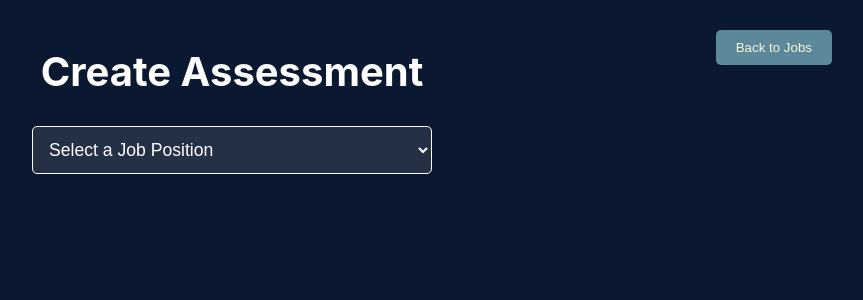
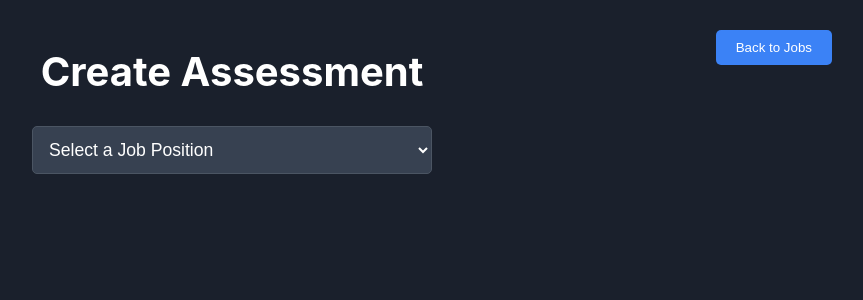
Before and after one commit to Devesh0309/Project, a React (Create React App) app: page /assessment in a window 1280 px wide. Shown: the top 300 px of the page, without its empty margins (408-1271 px from the left). Built offline with nearby package versions, Linux system fonts and the light colour scheme.

Commit message:
Fifth commit

```diff
--- a/src/pages/assessment.js
+++ b/src/pages/assessment.js
@@ -8,8 +8,8 @@ const Assessment = () => {
   const [selectedJob, setSelectedJob] = useState('');
   const [questions, setQuestions] = useLocalStorage('assessment-questions', []);
   const [jobs] = useLocalStorage('jobs', [
-    { id: 1, title: 'Software Engineer' },
-    { id: 2, title: 'Product Manager' }
+    { id: 1, title: 'Software Engineer', isRecent: true },
+    { id: 2, title: 'Product Manager', isRecent: false }
   ]);
   const [currentQuestion, setCurrentQuestion] = useState({
     question: '',
@@ -46,7 +46,7 @@ const Assessment = () => {
   return (
     <div style={{
       padding: '20px',
-      backgroundColor: '#0A1931',
+      backgroundColor: '#1A202C',
       minHeight: '100vh'
     }}>
       {/* Header Section */}
@@ -71,23 +71,24 @@ const Assessment = () => {
           onClick={() => navigate('/employee')}
           style={{
             padding: '10px 20px',
-            backgroundColor: '#5C8999',
-            color: '#F5F5DC',
+            backgroundColor: '#3B82F6',
+            color: '#FFFFFF',
             border: 'none',
             borderRadius: '5px',
             cursor: 'pointer',
             position: 'absolute',
             right: '20px',
             top: '10px',
+            transition: 'background-color 0.3s',
             '&:hover': {
-              backgroundColor: '#4A6F7C'
+              backgroundColor: '#2563EB'
             }
           }}
         >
           Back to Jobs
         </button>
 
-        {/* Updated Job Selection Dropdown */}
+        {/* Job Selection Dropdown */}
         <select
           value={selectedJob}
           onChange={(e) => setSelectedJob(e.target.value)}
@@ -96,8 +97,8 @@ const Assessment = () => {
             borderRadius: '5px',
             width: '400px',
             fontSize: '1.1rem',
-            border: '1px solid #FFFFFF',
-            backgroundColor: 'rgba(255, 255, 255, 0.1)',
+            border: '1px solid #4B5563',
+            backgroundColor: '#374151',
             color: '#FFFFFF',
             cursor: 'pointer'
           }}
@@ -106,11 +107,24 @@ const Assessment = () => {
 
           {/* Recently Added Jobs Group */}
           {jobs.filter(job => job.isRecent).length > 0 && (
-            <optgroup label="Recently Added Jobs">
+            <optgroup
+              label="Recently Added Jobs"
+              style={{
+                backgroundColor: '#2D3748',
+                color: '#FFFFFF'
+              }}
+            >
               {jobs
                 .filter(job => job.isRecent)
                 .map(job => (
-                  <option key={`recent-${job.id}`} value={job.id}>
+                  <option
+                    key={`recent-${job.id}`}
+                    value={job.id}
+                    style={{
+                      backgroundColor: '#374151',
+                      color: '#FFFFFF'
+                    }}
+                  >
                     {job.title}
                   </option>
                 ))
@@ -119,9 +133,22 @@ const Assessment = () => {
           )}
 
           {/* All Jobs Group */}
-          <optgroup label="All Jobs">
+          <optgroup
+            label="All Jobs"
+            style={{
+              backgroundColor: '#2D3748',
+              color: '#FFFFFF'
+            }}
+          >
             {jobs.map(job => (
-              <option key={`all-${job.id}`} value={job.id}>
+              <option
+                key={`all-${job.id}`}
+                value={job.id}
+                style={{
+                  backgroundColor: '#374151',
+                  color: '#FFFFFF'
+                }}
+              >
                 {job.title}
               </option>
             ))}
@@ -136,7 +163,7 @@ const Assessment = () => {
         }}>
           {/* Question Creation Form */}
           <div style={{
-            backgroundColor: '#F5F5DC',
+            backgroundColor: '#2D3748',
             padding: '30px',
             borderRadius: '15px',
             marginBottom: '30px',
@@ -144,7 +171,7 @@ const Assessment = () => {
           }}>
             <h2 style={{
               marginBottom: '20px',
-              color: '#333333'
+              color: '#FFFFFF'
             }}>
               Add New Question
             </h2>
@@ -162,10 +189,13 @@ const Assessment = () => {
                   padding: '12px',
                   marginBottom: '20px',
                   borderRadius: '5px',
-                  border: '1px solid #ddd',
+                  border: '1px solid #4B5563',
+                  backgroundColor: '#374151',
+                  color: '#FFFFFF',
                   fontSize: '1rem'
                 }}
               />
+
               {currentQuestion.options.map((option, index) => (
                 <div key={index} style={{
                   marginBottom: '15px',
@@ -188,7 +218,9 @@ const Assessment = () => {
                       flex: 1,
                       padding: '10px',
                       borderRadius: '5px',
-                      border: '1px solid #ddd'
+                      border: '1px solid #4B5563',
+                      backgroundColor: '#374151',
+                      color: '#FFFFFF'
                     }}
                   />
                   <input
@@ -206,14 +238,15 @@ const Assessment = () => {
                 onClick={handleAddQuestion}
                 style={{
                   padding: '10px 20px',
-                  backgroundColor: '#5C8999',
-                  color: '#F5F5DC',
+                  backgroundColor: '#3B82F6',
+                  color: '#FFFFFF',
                   border: 'none',
                   borderRadius: '5px',
                   cursor: 'pointer',
                   marginTop: '10px',
+                  transition: 'background-color 0.3s',
                   '&:hover': {
-                    backgroundColor: '#4A6F7C'
+                    backgroundColor: '#2563EB'
                   }
                 }}
               >
@@ -224,16 +257,16 @@ const Assessment = () => {
 
           {/* Questions List */}
           <div>
-            <h2 style={{ color: '#FFFFFF' }}>Questions List</h2>
+            <h2 style={{ color: '#FFFFFF', marginBottom: '20px' }}>Questions List</h2>
             {questions.map((question, index) => (
               <div
                 key={question.id}
                 style={{
-                  backgroundColor: '#F5F5DC',
+                  backgroundColor: '#2D3748',
                   padding: '20px',
                   borderRadius: '15px',
                   marginBottom: '10px',
-                  color: '#333333'
+                  color: '#FFFFFF'
                 }}
               >
                 <h3>Question {index + 1}</h3>
@@ -244,6 +277,9 @@ const Assessment = () => {
                       key={optIndex}
                       style={{
                         padding: '5px',
+                        backgroundColor: '#374151',
+                        margin: '5px 0',
+                        borderRadius: '5px'
                       }}
                     >
                       {option}
@@ -255,11 +291,15 @@ const Assessment = () => {
                     onClick={() => handleEditQuestion(question.id)}
                     style={{
                       padding: '5px 10px',
-                      backgroundColor: '#006400',
-                      color: '#F5F5DC',
+                      backgroundColor: '#3B82F6',
+                      color: '#FFFFFF',
                       border: 'none',
                       borderRadius: '5px',
-                      cursor: 'pointer'
+                      cursor: 'pointer',
+                      transition: 'background-color 0.3s',
+                      '&:hover': {
+                        backgroundColor: '#2563EB'
+                      }
                     }}
                   >
                     Edit
@@ -268,11 +308,15 @@ const Assessment = () => {
                     onClick={() => handleDeleteQuestion(question.id)}
                     style={{
                       padding: '5px 10px',
-                      backgroundColor: '#800000',
-                      color: '#F5F5DC',
+                      backgroundColor: '#EF4444',
+                      color: '#FFFFFF',
                       border: 'none',
                       borderRadius: '5px',
-                      cursor: 'pointer'
+                      cursor: 'pointer',
+                      transition: 'background-color 0.3s',
+                      '&:hover': {
+                        backgroundColor: '#DC2626'
+                      }
                     }}
                   >
                     Delete
```
